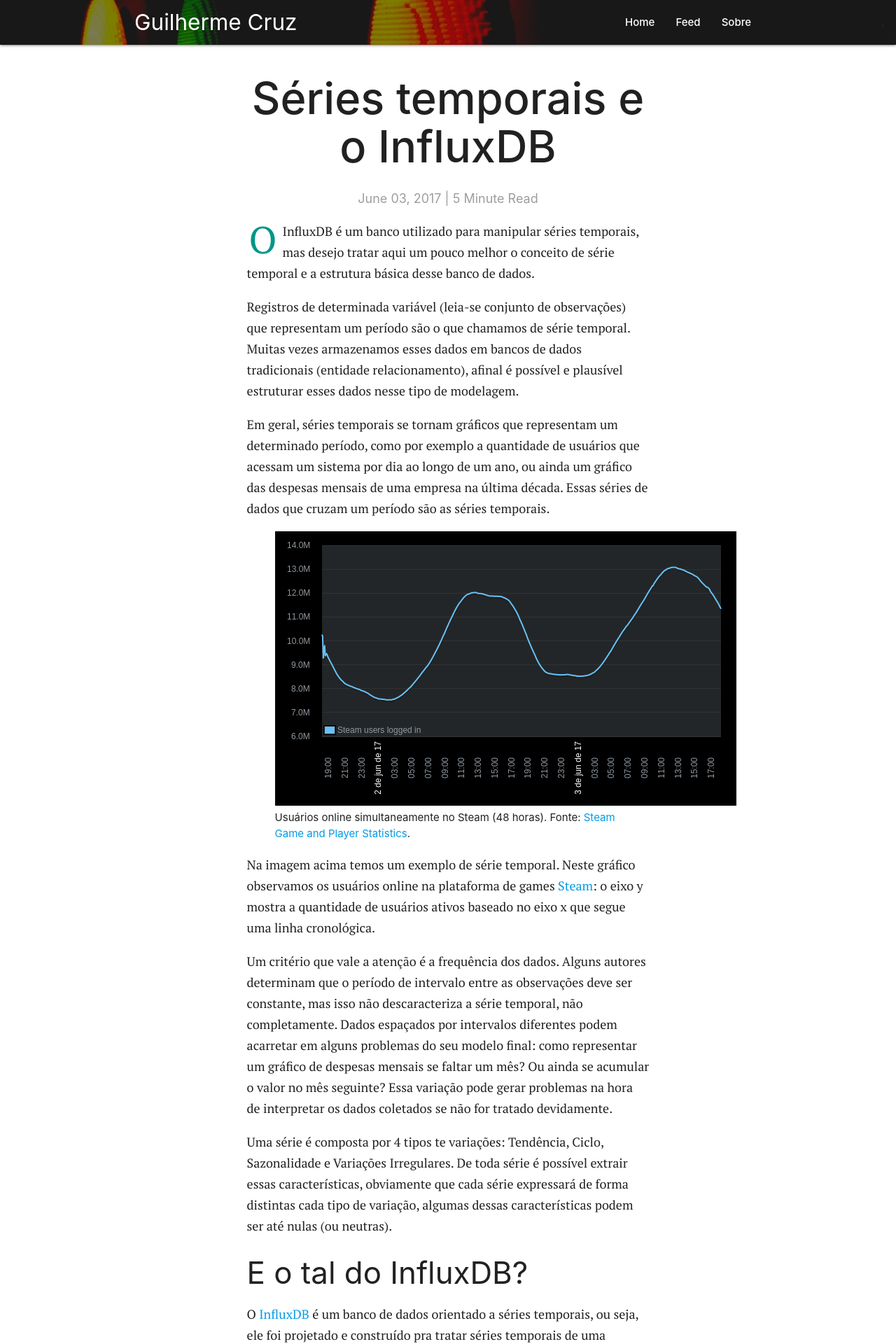
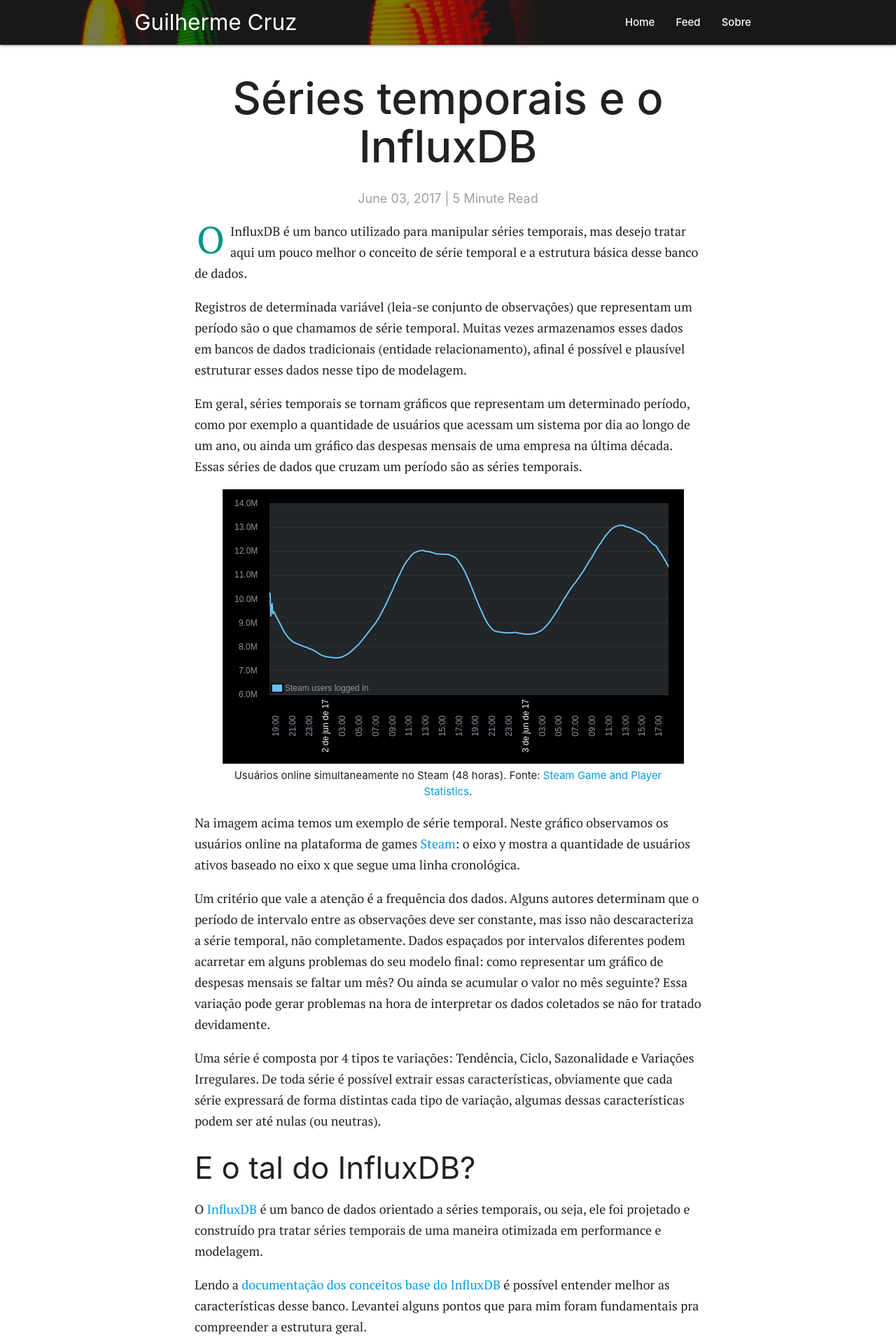
Before and after one commit to guicruzzs/guicruzzs.github.io, a Jekyll site: the page built from _posts/2017-06-03-series-temporais-e-influxdb.markdown, in a window 1280 px wide. Shown: the top 1920 px of the page at 70% size. Built offline with Jekyll 4.4.1, drawn with Linux system fonts in a browser that asks for light colours; nearby versions of some CDN libraries; comment, search, counter and statistics services are not loaded.

Commit message:
Markdown adjustments and update post layout

```diff
--- a/_layouts/post.html
+++ b/_layouts/post.html
@@ -2,7 +2,7 @@
 layout: default
 ---
 <div class="row">
-  <div class="col s12 m8 offset-m2">
+  <div class="col s12 m10 offset-m1">
     {% if page.image %}
       <div class="featuredImage">
         <img src="{{ '/assets/img/' | prepend: site.baseurl | append: page.image }}" alt="" />
@@ -16,19 +16,17 @@ layout: default
   </div>
 
   <!-- POST NAVIGATION -->
-  <div class="col s12 m8 offset-m2 gc-post-nav">
+  <div class="col s12 m10 offset-m1 gc-post-nav">
     {% if page.previous.url %}
       <div class="col s6">
         <a class="waves-effect waves-light btn" href="{{ page.previous.url | prepend: site.baseurl }}">
-           <i class="material-icons left">chevron_left</i>
+          <i class="material-icons left">chevron_left</i>
           {{ page.previous.title }}
         </a>
       </div>
-    {% else %}
-      <div class="col offset-s6"></div>
     {% endif %}
     {% if page.next.url %}
-      <div class="col s6 right-align">
+      <div class="col {% unless page.previous.url %}offset-s6 {% endunless %}s6 right-align">
         <a class="waves-effect waves-light btn" href="{{ page.next.url | prepend: site.baseurl }}">
           {{ page.next.title }}
           <i class="material-icons right">chevron_right</i>
@@ -38,7 +36,7 @@ layout: default
   </div>
 
   <!-- COMMENTS -->
-  <div class="col s12 m8 offset-m2">
+  <div class="col s12 m10 offset-m1">
     <div id="disqus_thread"></div>
     <script>
       var disqus_config = function () {
--- a/_posts/2017-06-03-series-temporais-e-influxdb.markdown
+++ b/_posts/2017-06-03-series-temporais-e-influxdb.markdown
@@ -11,8 +11,8 @@ Registros de determinada variável (leia-se conjunto de observações) que repre
 
 Em geral, séries temporais se tornam gráficos que representam um determinado período, como por exemplo a quantidade de usuários que acessam um sistema por dia ao longo de um ano, ou ainda um gráfico das despesas mensais de uma empresa na última década. Essas séries de dados que cruzam um período são as séries temporais.
 
-<figure>
-    <img src="/assets/img/2017_06_03_steam_users.png" alt="">
+<figure class="center">
+    <img src="/assets/img/posts/2017_06_03_steam_users.png" alt="">
     <figcaption>Usuários online simultaneamente no Steam (48 horas). Fonte: <a href="http://store.steampowered.com/stats/?l=portuguese" target="_blank"> Steam Game and Player Statistics</a>.</figcaption>
 </figure>
 
--- a/assets/css/style.css
+++ b/assets/css/style.css
@@ -210,4 +210,5 @@ table {
     border: 1px solid #ECECEC;
     background-color: #FCFCFD;
     padding: 1px 2px;
+    font-size: 15px;
 }
```
Also changed, not shown: assets/img/header2.jpg (added), assets/img/posts/2017_06_03_steam_users.png (renamed from assets/img/2017_06_03_steam_users.png).
